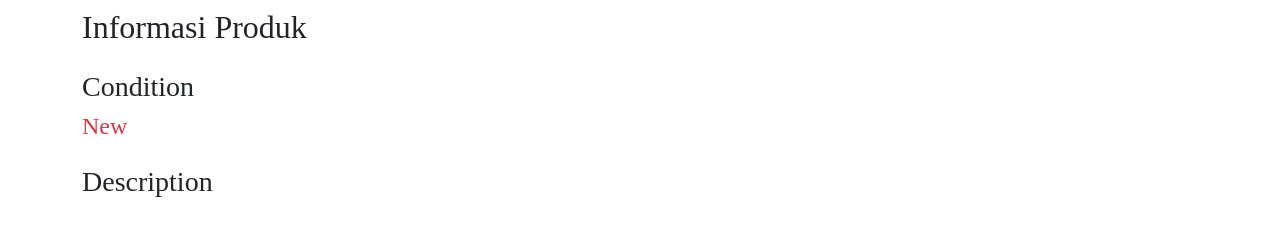
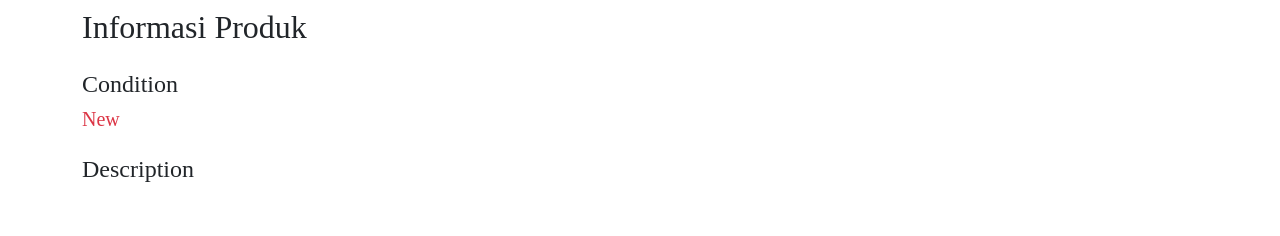
Before and after one commit to alkarim99/blanja, a React (Create React App) app: page /product/1 in a window 1280 px wide. Shown: the part 540-776 px from the top of the page. Built offline with nearby package versions, Linux system fonts and the light colour scheme; no server answers; a web font is replaced by a local one.

Commit message:
Update Product.jsx

```diff
--- a/src/pages/Product.jsx
+++ b/src/pages/Product.jsx
@@ -265,11 +265,11 @@ function Product() {
           <h2 className="metropolis-b">Informasi Produk</h2>
         </div>
         <div className="row mb-3">
-          <h3 className="metropolis-b">Condition</h3>
-          <h4 className="metropolis-b text-danger">New</h4>
+          <h4 className="metropolis-b">Condition</h4>
+          <h5 className="metropolis-b text-danger">New</h5>
         </div>
         <div className="row mb-3">
-          <h3 className="metropolis-b">Description</h3>
+          <h4 className="metropolis-b">Description</h4>
           <p>{product.description}</p>
         </div>
         {/* <div className="row">
```
